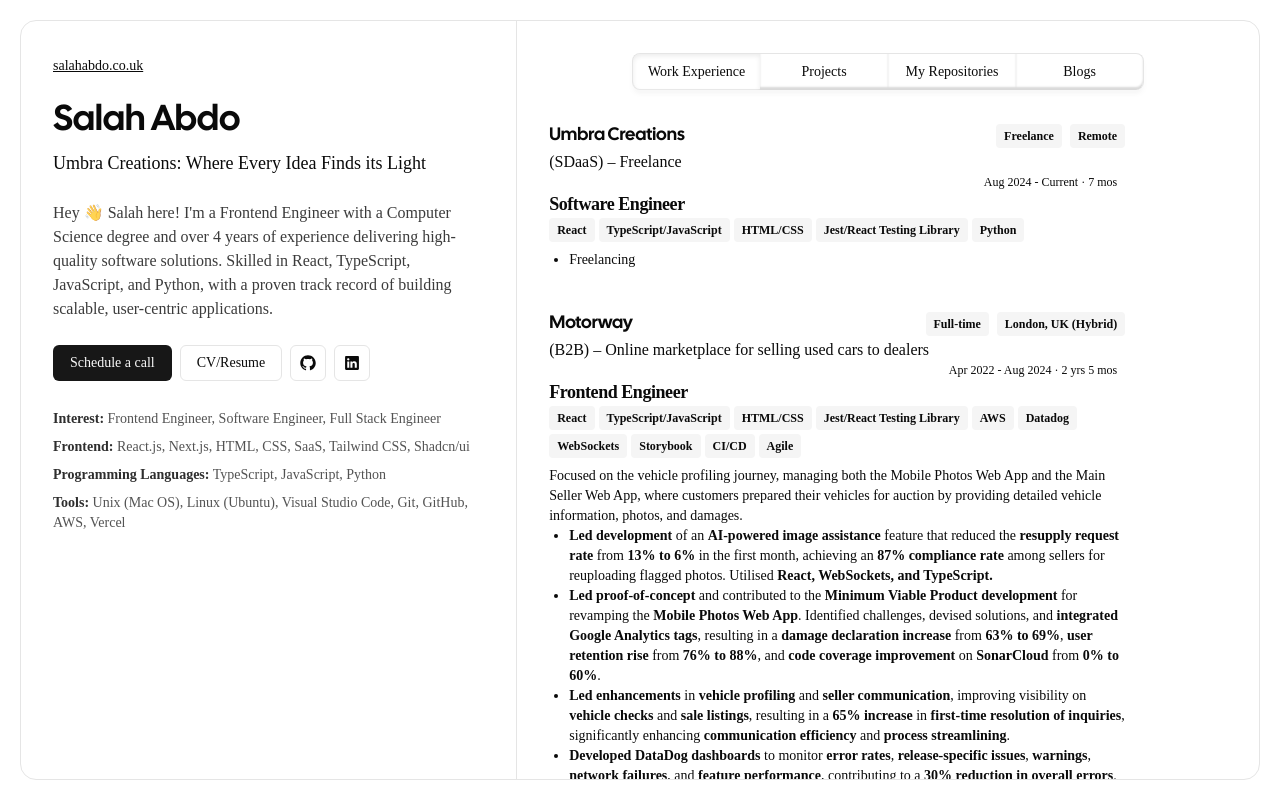
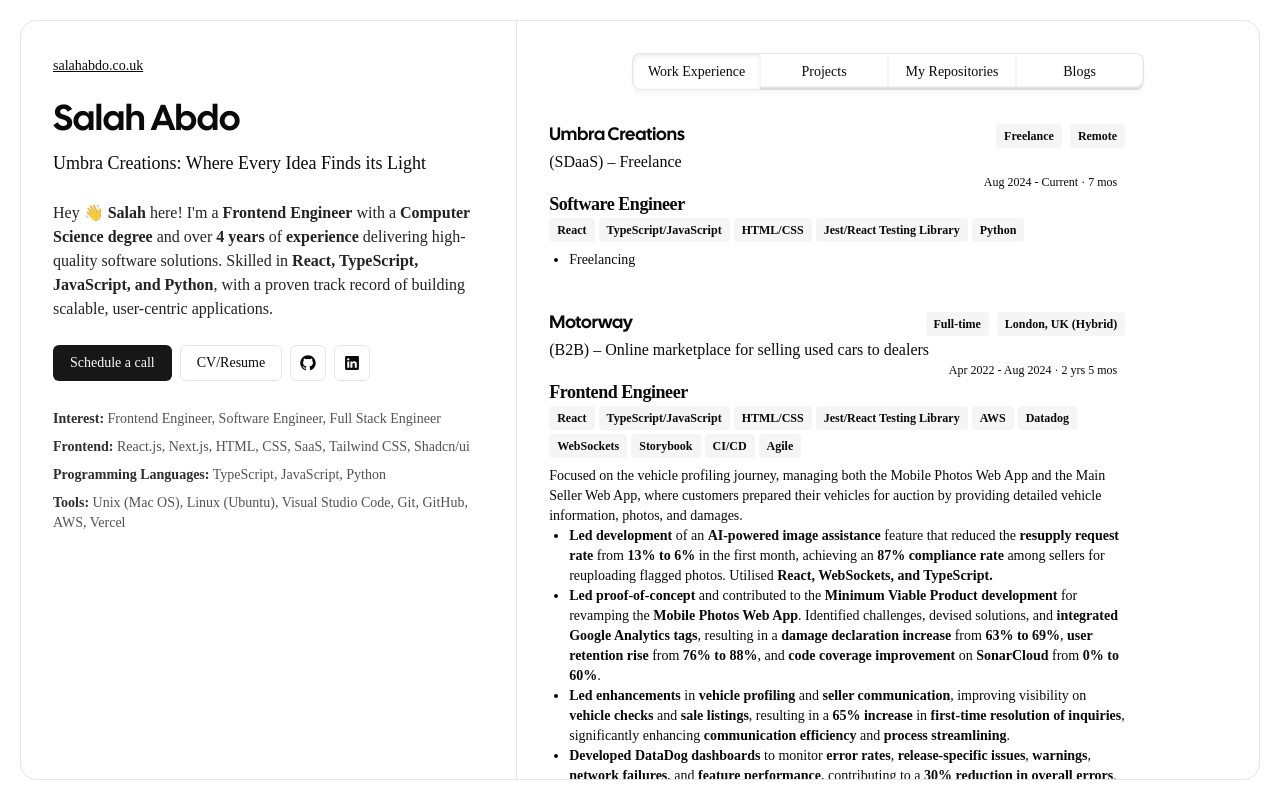
Before and after one commit to salahmander/portfolio, a Next.js app: page / in a window 1280 px wide. Built offline with nearby package versions, Linux system fonts and the light colour scheme.

Commit message:
refactor: edit about section, so key word can be higlighted

```diff
--- a/components/ProfileOverview/ProfileOverview.text.json
+++ b/components/ProfileOverview/ProfileOverview.text.json
@@ -3,7 +3,6 @@
         "sitename": "salahabdo.co.uk",
         "name": "Salah Abdo",
         "tagline": "Umbra Creations: Where Every Idea Finds its Light",
-        "about": "Hey 👋 Salah here! I'm a Frontend Engineer with a Computer Science degree and over 4 years of experience delivering high-quality software solutions. Skilled in React, TypeScript, JavaScript, and Python, with a proven track record of building scalable, user-centric applications.",
         "skills": [
             {
                 "category": "Interest",
--- a/components/ProfileOverview/ProfileOverview.tsx
+++ b/components/ProfileOverview/ProfileOverview.tsx
@@ -19,8 +19,14 @@
         {localText.profileOverview.tagline}{" "}
         <span className="sr-only">tagline</span>
       </h3>
-      <p className="my-6 max-w-2xl text-foreground/80">
-        {localText.profileOverview.about}
+      <p className=" my-6 max-w-2xl text-foreground/90">
+        Hey 👋 <strong>Salah</strong> here! I&apos;m a{" "}
+        <strong>Frontend Engineer</strong> with a{" "}
+        <strong>Computer Science degree</strong> and over{" "}
+        <strong>4 years</strong> of <strong>experience</strong> delivering
+        high-quality software solutions. Skilled in{" "}
+        <strong>React, TypeScript, JavaScript, and Python</strong>, with a
+        proven track record of building scalable, user-centric applications.
         <span className="sr-only">bio</span>
       </p>
       <Socials />
```
